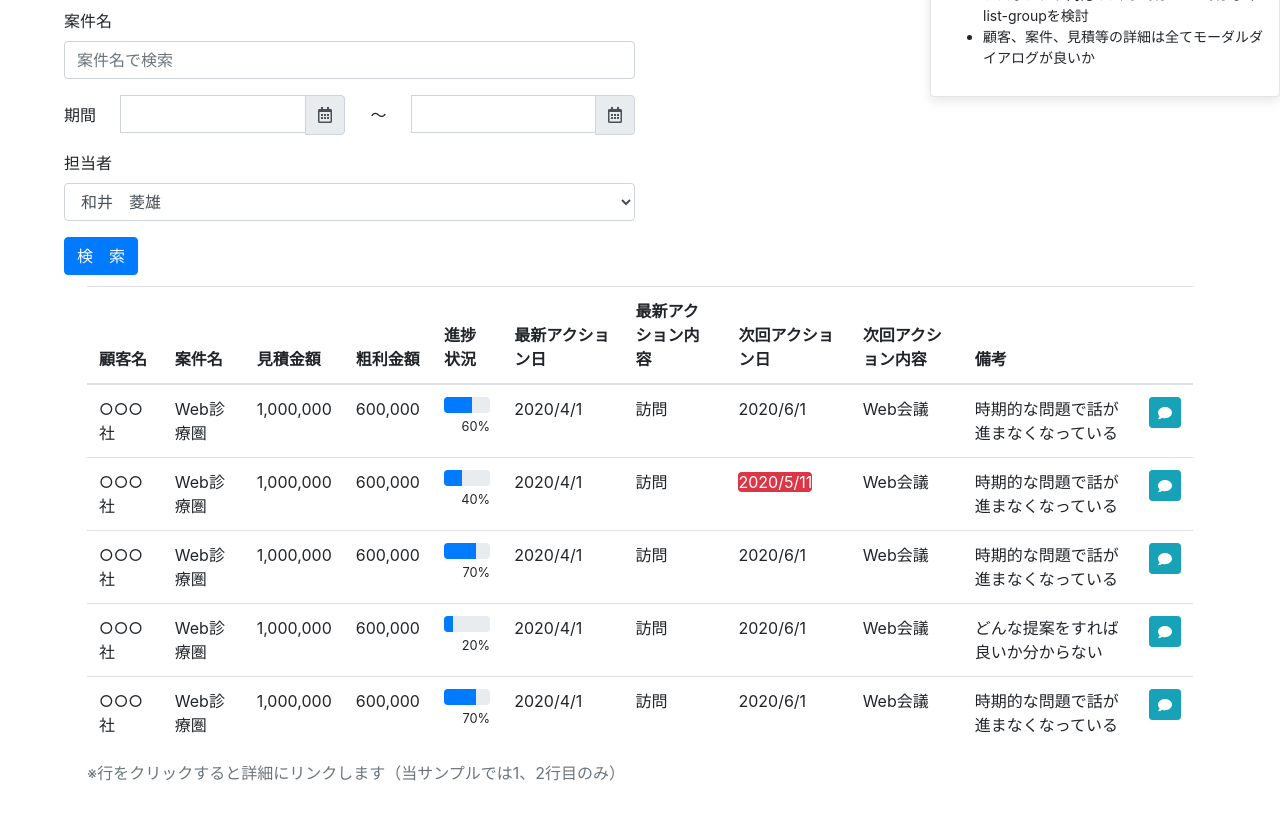
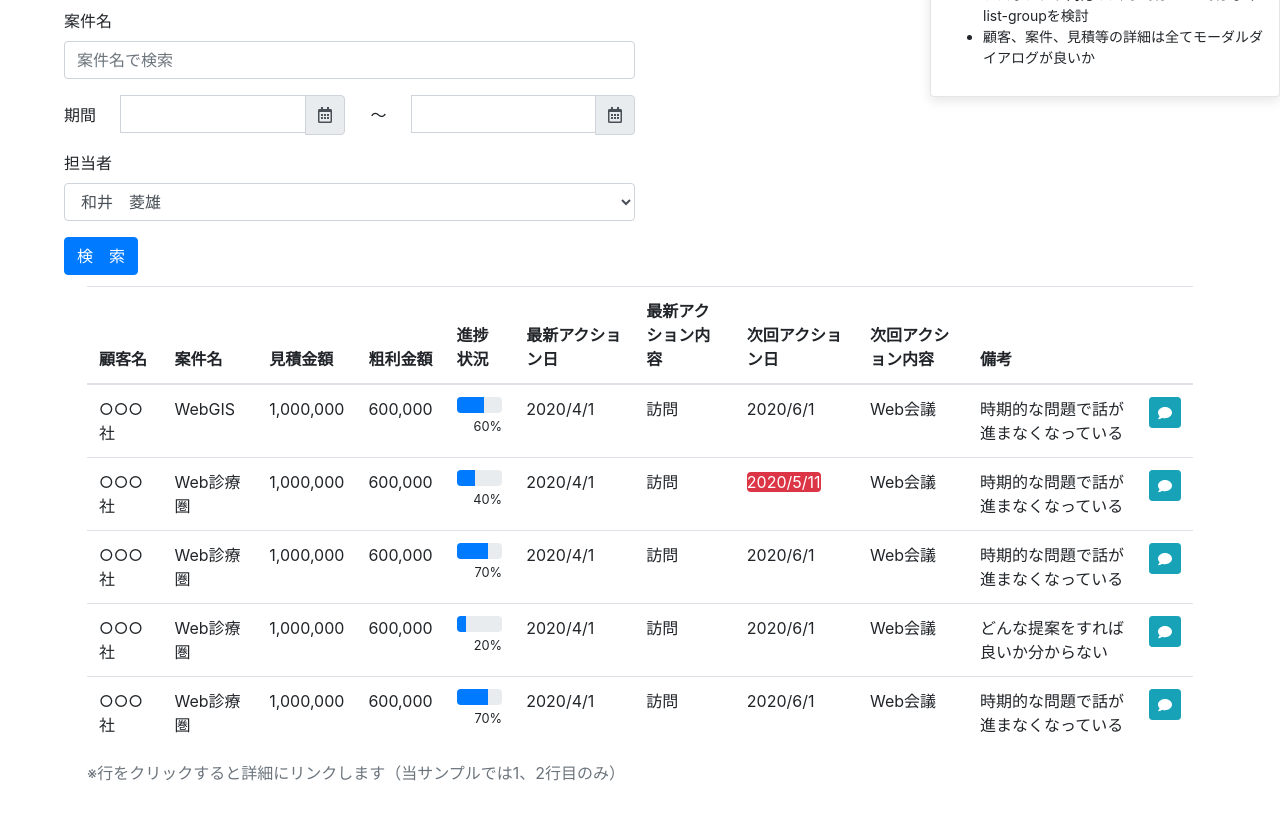
Before and after one commit to ishidaybc/newSfa, a website: page public_html/projectList.html in a window 1280 px wide. Shown: the part 80-900 px from the top of the page. Drawn offline with nearby package versions, Linux system fonts and the light colour scheme.

Commit message:
案件一覧の1行目をWebGISに変更

```diff
--- a/public_html/projectList.html
+++ b/public_html/projectList.html
@@ -170,7 +170,7 @@
                     <tbody>
                         <tr>
                             <td onclick="toDetail('1')">○○○社</td>
-                            <td onclick="toDetail('1')">Web診療圏</td>
+                            <td onclick="toDetail('1')">WebGIS</td>
                             <td class="text-right">1,000,000</td>
                             <td class="text-right">600,000</td>
                             <td class="text-right">
```
